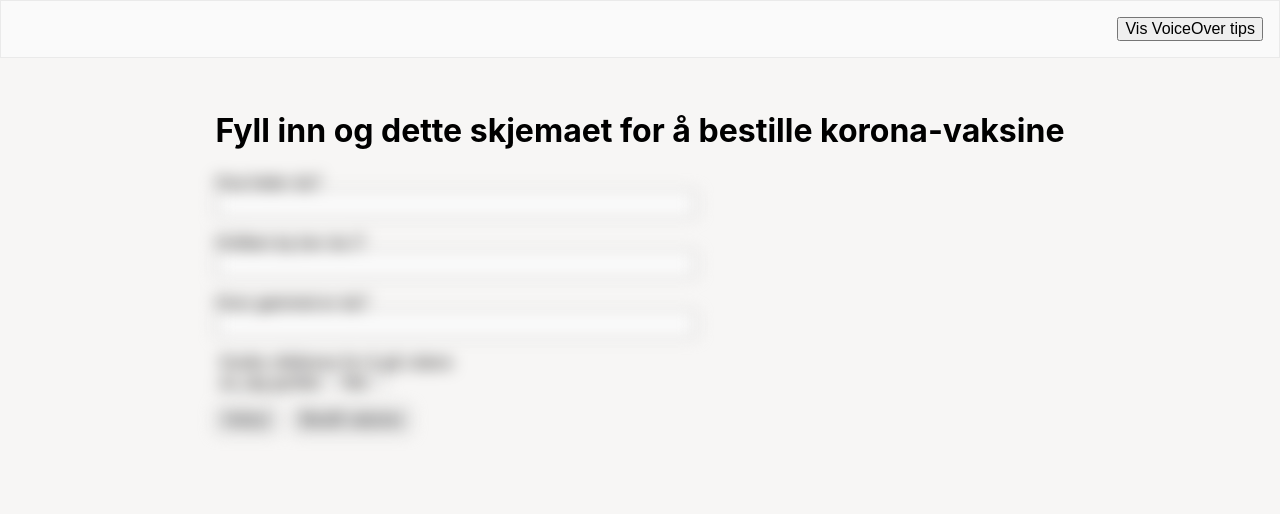
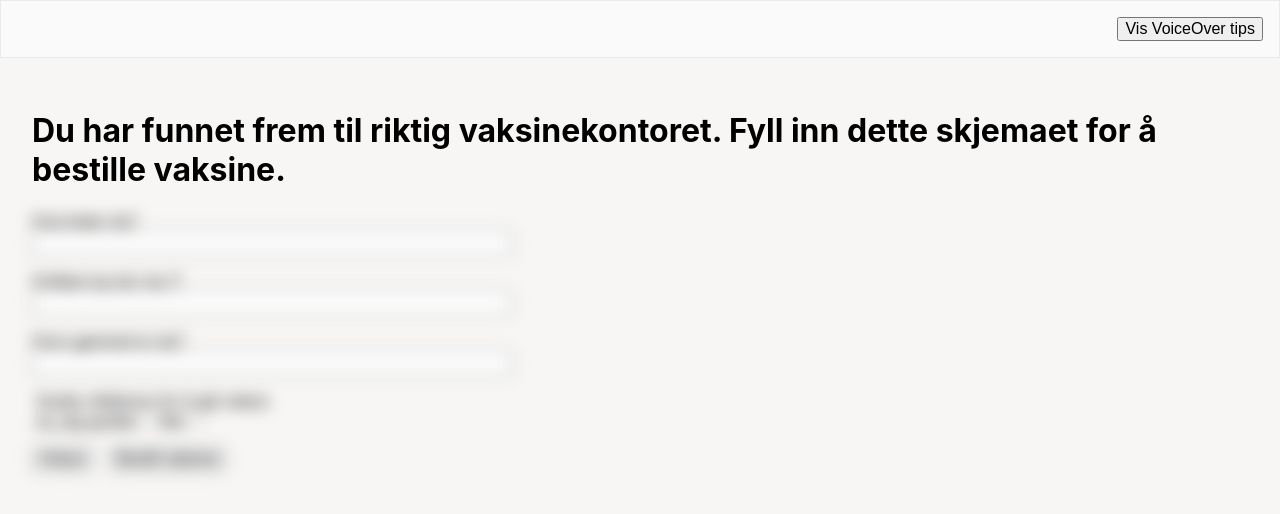
Before and after one commit to iernie/uu, a React (Create React App) app: page /2 in a window 1280 px wide. Shown: the top 514 px of the page. Built offline with nearby package versions, Linux system fonts and the light colour scheme.

Commit message:
endre på ord

```diff
--- a/src/Task2/Task2.jsx
+++ b/src/Task2/Task2.jsx
@@ -15,7 +15,7 @@ const Task2 = ({ onSubmit }) => {
   };
 
   return (
-    <Slide title="Fyll inn og dette skjemaet for å bestille korona-vaksine">
+    <Slide title="Du har funnet frem til riktig vaksinekontoret. Fyll inn dette skjemaet for å bestille vaksine.">
       <form onSubmit={submitForm} autoComplete={"off"}>
         <div className={styles.container}>
           <div className={styles.formGrouping}>
```
